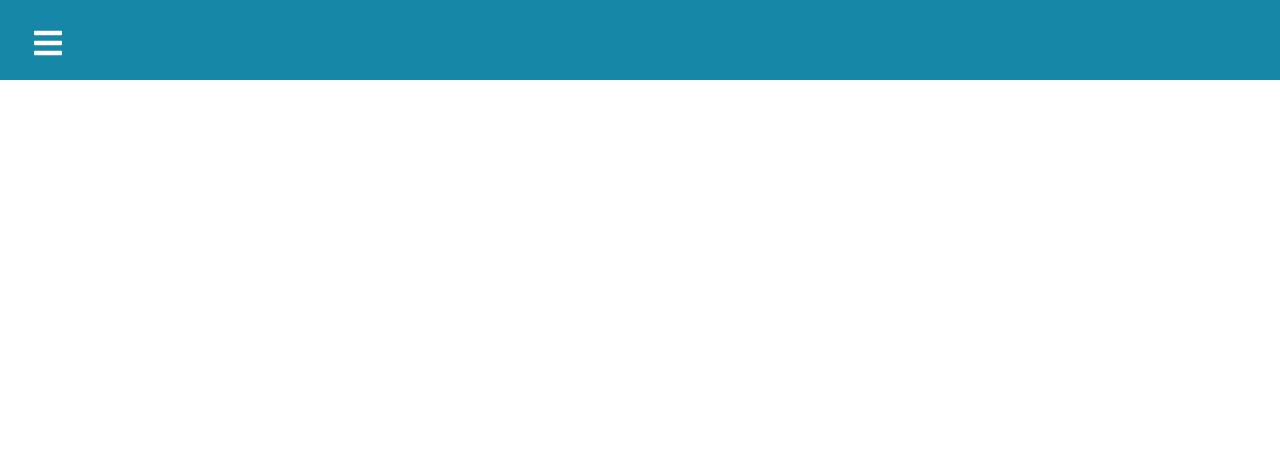
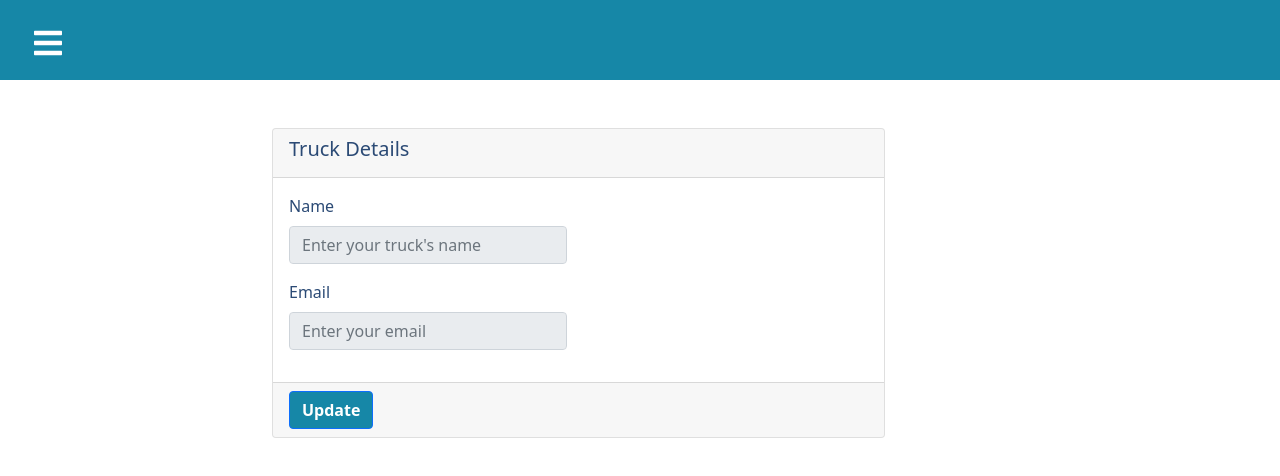
Before and after one commit to falafelpro/Trucky-Dashboard, a React (Create React App) app: page /truck-profile in a window 1280 px wide. Shown: the top 476 px of the page. Built offline with nearby package versions, Linux system fonts and the light colour scheme; no server answers.

Commit message:
Menu done

```diff
--- a/src/App.js
+++ b/src/App.js
@@ -9,6 +9,7 @@ import Profile from "./pages/Profile";
 import SiteWelcome from "./pages/SiteWelcome";
 import Menu from "./pages/Menu";
 import ContactUs from "./pages/ContactUs";
+import TruckProfileCard from "./components/TruckProfileCard";
 
 function App() {
   return (
@@ -22,6 +23,11 @@ function App() {
               <div className="header"></div>
               <div className="body">
                 <Routes>
+                  <Route
+                    exact
+                    path="/truck-profile"
+                    element={<TruckProfileCard />}
+                  />
                   <Route exact path="/contact-us" element={<ContactUs />} />
                   <Route exact path="/menu" element={<Menu />} />
                   <Route exact path="/profile" element={<Profile />} />
--- a/src/components/MenuCreateModal.js
+++ b/src/components/MenuCreateModal.js
@@ -1,6 +1,7 @@
 import React, { useState } from "react";
 import { Form, Modal, Button, InputGroup, FormControl } from "react-bootstrap";
 import menuStore from "../stores/menuStore";
+import truckStore from "../stores/truckStore";
 import { MenuTypesList } from "./menuData";
 
 function MenuCreateModal(props) {
@@ -12,7 +13,7 @@ function MenuCreateModal(props) {
     image: "",
     description: "",
   });
-
+  const truck = truckStore.checkForTruck();
   const handleChange = (e) => {
     setDish({ ...dish, [e.target.name]: e.target.value });
     if (e.target.name === "description")
@@ -23,7 +24,7 @@ function MenuCreateModal(props) {
 
   const handleSubmit = (e) => {
     e.preventDefault();
-    menuStore.createDish(dish);
+    menuStore.createDish(dish, truck._id);
     props.closeModal();
   };
   return (
--- a/src/components/MenuItem.js
+++ b/src/components/MenuItem.js
@@ -1,10 +1,21 @@
 import { observer } from "mobx-react";
 import React from "react";
+import menuStore from "../stores/menuStore";
 
 function MenuItem({ setselectedDish, dish, isMenuUpdateRequested }) {
   const handleDishClick = () =>
     isMenuUpdateRequested ? null : setselectedDish(dish);
+
+  const handleDelete = (event) => {
+    if (!window.confirm("Are you sure in deleting this dish?")) {
+      event.preventDefault();
+    } else {
+      console.log(dish._id);
+      menuStore.deleteDish(dish._id);
+    }
+  };
   return (
+    <>
       <li
         className="
                 list-group-item
@@ -19,7 +30,15 @@ function MenuItem({ setselectedDish, dish, isMenuUpdateRequested }) {
           <small className="text-muted">{dish.type}</small>
         </div>
         <span className="text-muted">{dish.price} KD</span>
+        <button
+          type="button"
+          class="btn btn-danger btn-sm"
+          onClick={handleDelete}
+        >
+          X
+        </button>
       </li>
+    </>
   );
 }
 
--- a/src/components/MenuList.js
+++ b/src/components/MenuList.js
@@ -1,18 +1,28 @@
-import React, { useState } from "react";
+import React, { useState, useEffect } from "react";
 import MenuItem from "./MenuItem";
 import menuStore from "../stores/menuStore";
 import MenuCreateModal from "./MenuCreateModal";
 import { observer } from "mobx-react";
+import truckStore from "../stores/truckStore";
+import authStore from "../stores/authStore";
 function MenuList({ setselectedDish, isMenuUpdateRequested }) {
   //modal stuff
   const [isOpen, setIsOpen] = useState(false);
   const closeModal = () => setIsOpen(false);
   const openModal = () => setIsOpen(true);
+
+  useEffect(() => {
+    // Run! Like go get some data from an API.
+    const truck = truckStore.checkForTruck();
+    console.log(truck);
+    menuStore.fetchTruckDishes(truck._id);
+  }, []);
   const foundDishList = menuStore.dishes.map((dish) => (
     <MenuItem
       isMenuUpdateRequested={isMenuUpdateRequested}
       dish={dish}
       setselectedDish={setselectedDish}
+      key={dish._id}
     />
   ));
 
--- /dev/null
+++ b/src/components/TruckProfileCard.js
@@ -0,0 +1,93 @@
+import { observer } from "mobx-react";
+import React, { useState } from "react";
+import { Card, Button } from "react-bootstrap";
+import truckStore from "../stores/truckStore";
+
+function TruckProfileCard() {
+  const [isTruckUpdateRequested, setIsTruckUpdateRequested] = useState(false);
+  const [truck, setTruck] = useState({
+    name: "",
+    image: "",
+    slug: "",
+    specialty: "",
+    owner: null,
+    dishes: [],
+    location: null,
+  });
+  const handleUserDetailsChange = (event) => {
+    setTruck({ ...truck, [event.target.name]: event.target.value });
+  };
+  const handleSubmit = (event) => {
+    console.log(truck);
+    truckStore.updateTruck(truck);
+    setIsTruckUpdateRequested(false);
+  };
+  return (
+    <div className="mt-5 col-10">
+      <div>
+        <Card>
+          <Card.Header>
+            <h5>Truck Details</h5>
+          </Card.Header>
+          <Card.Body>
+            <form onSubmit={handleSubmit}>
+              <div className="row">
+                <div className="mb-3 col-md-6">
+                  <div>
+                    <label className="form-label">Name</label>
+                    <input
+                      name="Name"
+                      required=""
+                      placeholder="Enter your truck's name"
+                      type="text"
+                      className="form-control"
+                      defaultValue={truck?.name}
+                      disabled={true}
+                    />
+                  </div>
+                </div>
+              </div>
+              <div className="row">
+                <div className="mb-3 col-md-6">
+                  <div>
+                    <label className="form-label">Email</label>
+                    <input
+                      name="email"
+                      required=""
+                      placeholder="Enter your email"
+                      type="email"
+                      className="form-control"
+                      onChange={handleUserDetailsChange}
+                      disabled={!isTruckUpdateRequested}
+                    />
+                  </div>
+                </div>
+              </div>
+            </form>
+          </Card.Body>
+          <Card.Footer>
+            {isTruckUpdateRequested ? (
+              <Button
+                className="warning-button"
+                type="button"
+                onClick={handleSubmit}
+              >
+                Submit
+              </Button>
+            ) : (
+              <Button
+                className="regular-button"
+                type="button"
+                onClick={() => setIsTruckUpdateRequested(true)}
+              >
+                Update
+              </Button>
+            )}
+          </Card.Footer>
+        </Card>
+      </div>
+    </div>
+  );
+}
+
+export default observer(TruckProfileCard);
--- a/src/pages/Home.js
+++ b/src/pages/Home.js
@@ -1,8 +1,10 @@
 import { observer } from "mobx-react";
 import React from "react";
 import authStore from "../stores/authStore";
+import truckStore from "../stores/truckStore";
 
 function Home() {
+  const truck = truckStore.checkForTruck();
   return (
     <div>
       <h1>Welcome {authStore.user?.username} to your Home page</h1>
--- a/src/pages/Menu.js
+++ b/src/pages/Menu.js
@@ -2,15 +2,31 @@ import { observer } from "mobx-react";
 import React, { useState } from "react";
 import { MenuTypesList } from "../components/menuData";
 import MenuList from "../components/MenuList";
+import menuStore from "../stores/menuStore";
 
 function Menu() {
   const [descriptionWordCount, setDescriptionWordCount] = useState(0);
   const [selectedDish, setselectedDish] = useState(null);
   const [isMenuUpdateRequested, setIsMenuUpdateRequested] = useState(false);
   const [selectedType, setSelectedType] = useState("");
+
   const handleSubmit = (e) => {
+    e.preventDefault();
+    console.log(selectedDish);
+    menuStore.updateDish(selectedDish, selectedDish._id);
     setIsMenuUpdateRequested(false);
   };
+
+  const handleChange = (e) => {
+    setselectedDish({ ...selectedDish, [e.target.name]: e.target.value });
+    if (e.target.name === "description")
+      setDescriptionWordCount(e.target.value.length);
+    if (e.target.name === "type") setSelectedType(e.target.value);
+    console.log(selectedDish);
+  };
+  const handleImage = (event) =>
+    setselectedDish({ ...selectedDish, image: event.target.files[0] });
+
   return (
     <div className="container">
       <div className="py-5 text-center">
@@ -33,6 +49,7 @@ function Menu() {
                   className="form-control"
                   name="name"
                   placeholder=""
+                  onChange={handleChange}
                   defaultValue={selectedDish?.name}
                 />
               </div>
@@ -42,14 +59,16 @@ function Menu() {
                   <select
                     class="form-select form-select"
                     aria-label=".form-select-sm example"
-                    name="dish-type-select"
+                    name="type"
                     value={selectedType}
-                    onChange={(e) => setSelectedType(e.target.value)}
+                    onChange={handleChange}
                   >
                     <option value={0}>Select a type</option>
                     {MenuTypesList?.map((type) => {
                       return (
-                        <option value={type.slugedName}>{type.name}</option>
+                        <option key={type.name} value={type.slugedName}>
+                          {type.name}
+                        </option>
                       );
                     })}
                   </select>
@@ -57,8 +76,9 @@ function Menu() {
                   <input
                     type="text"
                     className="form-control"
-                    name="name"
+                    name="type1"
                     placeholder=""
+                    onChange={handleChange}
                     value={selectedDish?.type}
                   />
                 )}
@@ -72,11 +92,9 @@ function Menu() {
                   placeholder="Descripe your meal here"
                   name="description"
                   maxlength="200"
-                  rows="10"
+                  rows="3"
                   defaultValue={selectedDish?.description}
-                  onChange={(e) =>
-                    setDescriptionWordCount(e.target.value.length)
-                  }
+                  onChange={handleChange}
                 ></textarea>
                 <label for="description">Description</label>
                 <p>{descriptionWordCount}/200</p>
@@ -89,6 +107,7 @@ function Menu() {
                 type="text"
                 className="form-control"
                 name="price"
+                onChange={handleChange}
                 defaultValue={selectedDish?.price}
               />
             </div>
--- a/src/stores/truckStore.js
+++ b/src/stores/truckStore.js
@@ -1,6 +1,7 @@
 import React from "react";
 import { makeAutoObservable } from "mobx";
 import api from "./api";
+import decode from "jwt-decode";
 
 class TruckStore {
   constructor() {
@@ -17,6 +18,18 @@ class TruckStore {
       console.log("TruckStore -> fetchTrucks -> error", error);
     }
   };
+
+  checkForTruck = () => {
+    const token = localStorage.getItem("myToken");
+    if (token) {
+      const user = decode(token);
+      if (user.truck) {
+        return user.truck;
+      } else {
+        return null;
+      }
+    }
+  };
 }
 
 const truckStore = new TruckStore();
```
Also changed, not shown: src/stores/menuStore.js (+32 -3 lines). Lines whose indentation alone changed are shown as unchanged.
